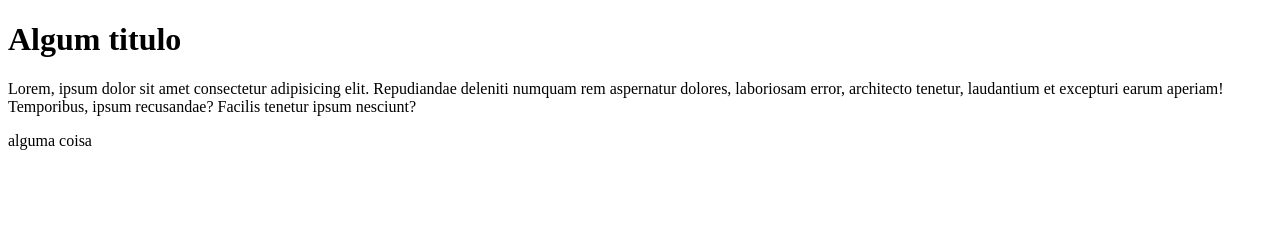
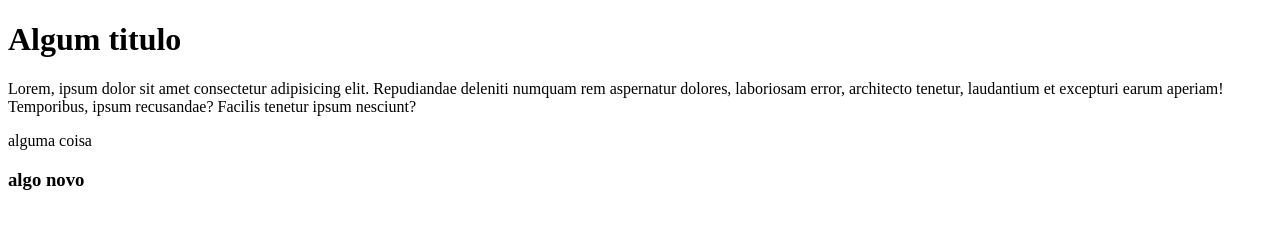
Before and after one commit to AdeiltonPereiraAlves/Git.test, a plain HTML site: page index.html in a window 1280 px wide. Drawn offline with Linux system fonts and the light colour scheme.

Commit message:
nova demanda

```diff
--- a/index.html
+++ b/index.html
@@ -10,5 +10,8 @@
     <h1>Algum titulo</h1>
     <p>Lorem, ipsum dolor sit amet consectetur adipisicing elit. Repudiandae deleniti numquam rem aspernatur dolores, laboriosam error, architecto tenetur, laudantium et excepturi earum aperiam! Temporibus, ipsum recusandae? Facilis tenetur ipsum nesciunt?</p>
     <p>alguma coisa </p>
+    <section>
+        <h3>algo novo</h3>
+    </section>
 </body>
 </html>
```
